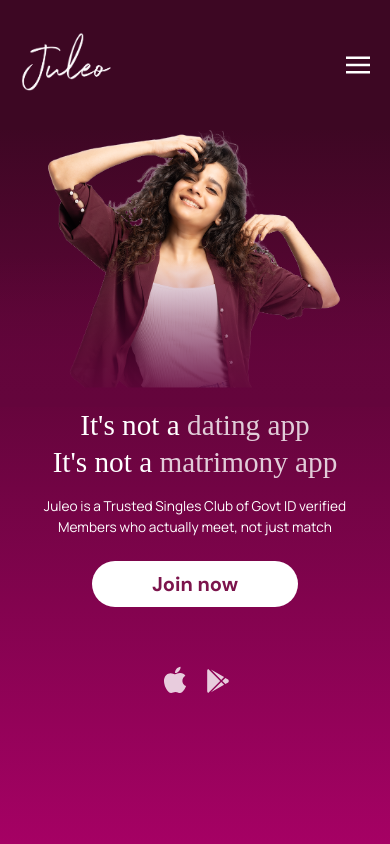
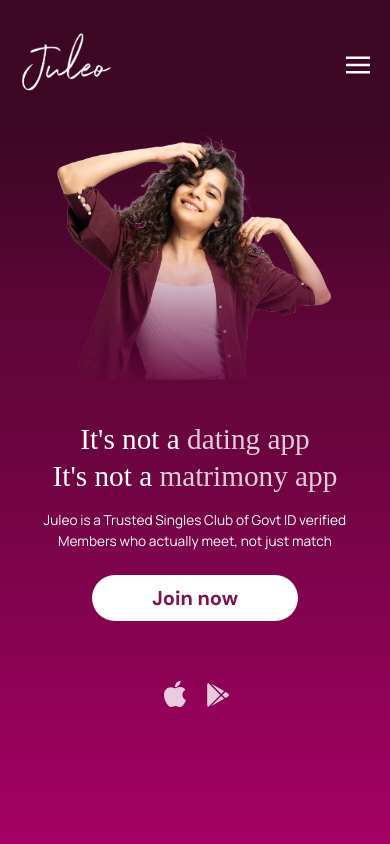
Before and after one commit to sam-juleo/juleo-landing-page, a React (Create React App) app: page / in a window 390 px wide. Shown: the top 844 px of the page. Built offline with nearby package versions, Linux system fonts and the light colour scheme; a web font is replaced by a local one.

Commit message:
Update Banner.tsx

```diff
--- a/src/view/Banner.tsx
+++ b/src/view/Banner.tsx
@@ -31,10 +31,10 @@
 
                 <div className='items-center justify-center sm:flex lg:hidden'>
                     <div className='bg-gradient-to-b from-transparent
-                    to-[#64053c] z-20 h-[150px] relative top-[16vh]' >
+                    to-[#64053c] z-20 h-[150px] relative top-[14.5vh]' >
                     </div>
                     <img
-                        className='absolute z-[10] w-[80vw] left-1/2 transform -translate-x-1/2 -translate-y-1/2'
+                        className='absolute z-[10] w-[75vw] left-1/2 transform -translate-x-1/2 -translate-y-1/2'
                         style={{ top: 'calc(13.5% + 20px)' }}
                         src={Model}
                         alt=""
@@ -52,7 +52,7 @@
 
                         </div>
                         {/* text-4xl lg:text-7xl  */}
-                        <h1 className="text-[7.5vw] lg:text-[3.55vw] lg:mt-[15vh] font-normal text-center leading-tight w-full font-Frank text-white ">
+                        <h1 className="text-[7.5vw] mt-7 lg:text-[3.55vw] lg:mt-[15vh] font-normal text-center leading-tight w-full font-Frank text-white ">
                             It's not a <span className="text-white opacity-80">dating app</span><br />
                             It's not a <span className="text-white opacity-80">matrimony app</span>
                         </h1>
```
